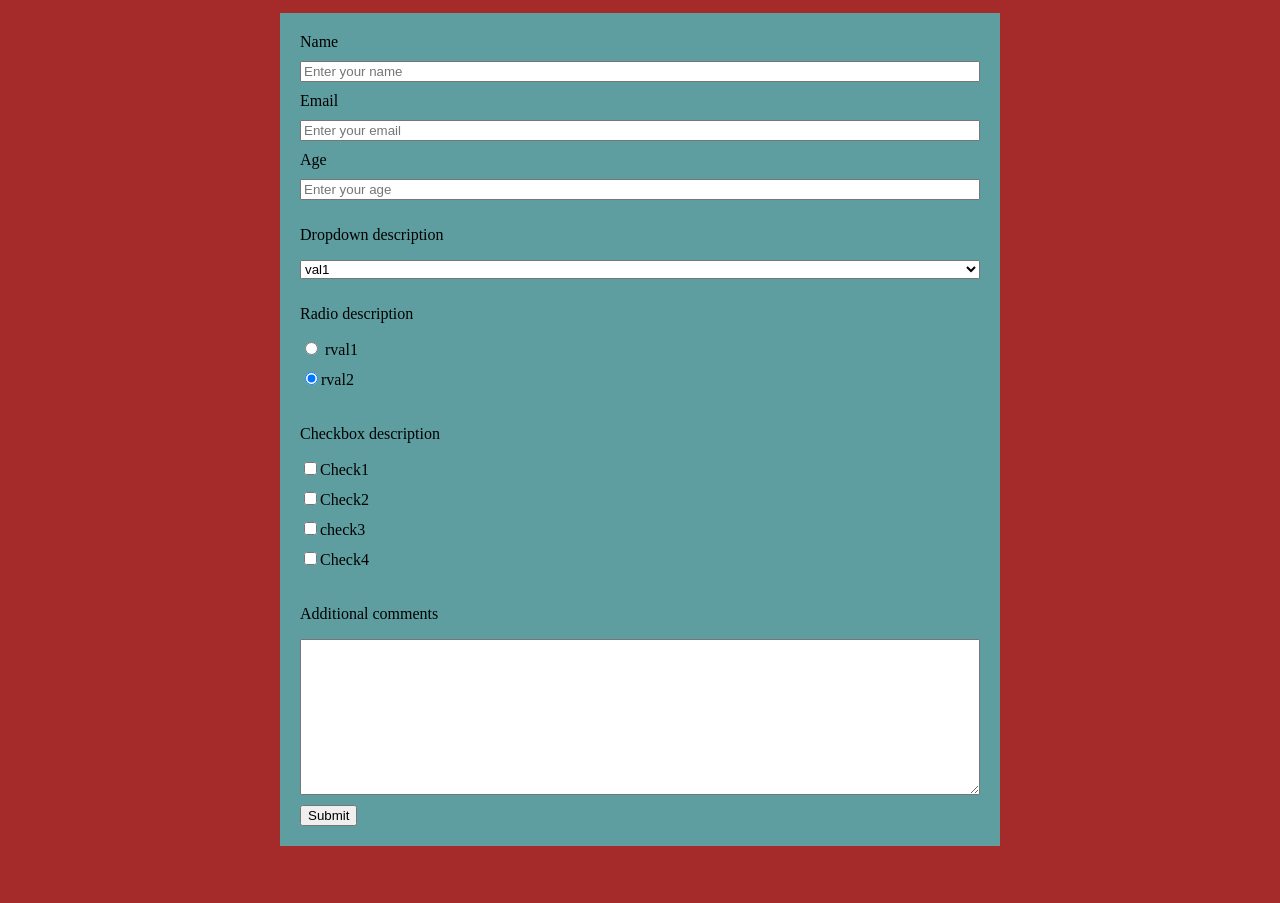
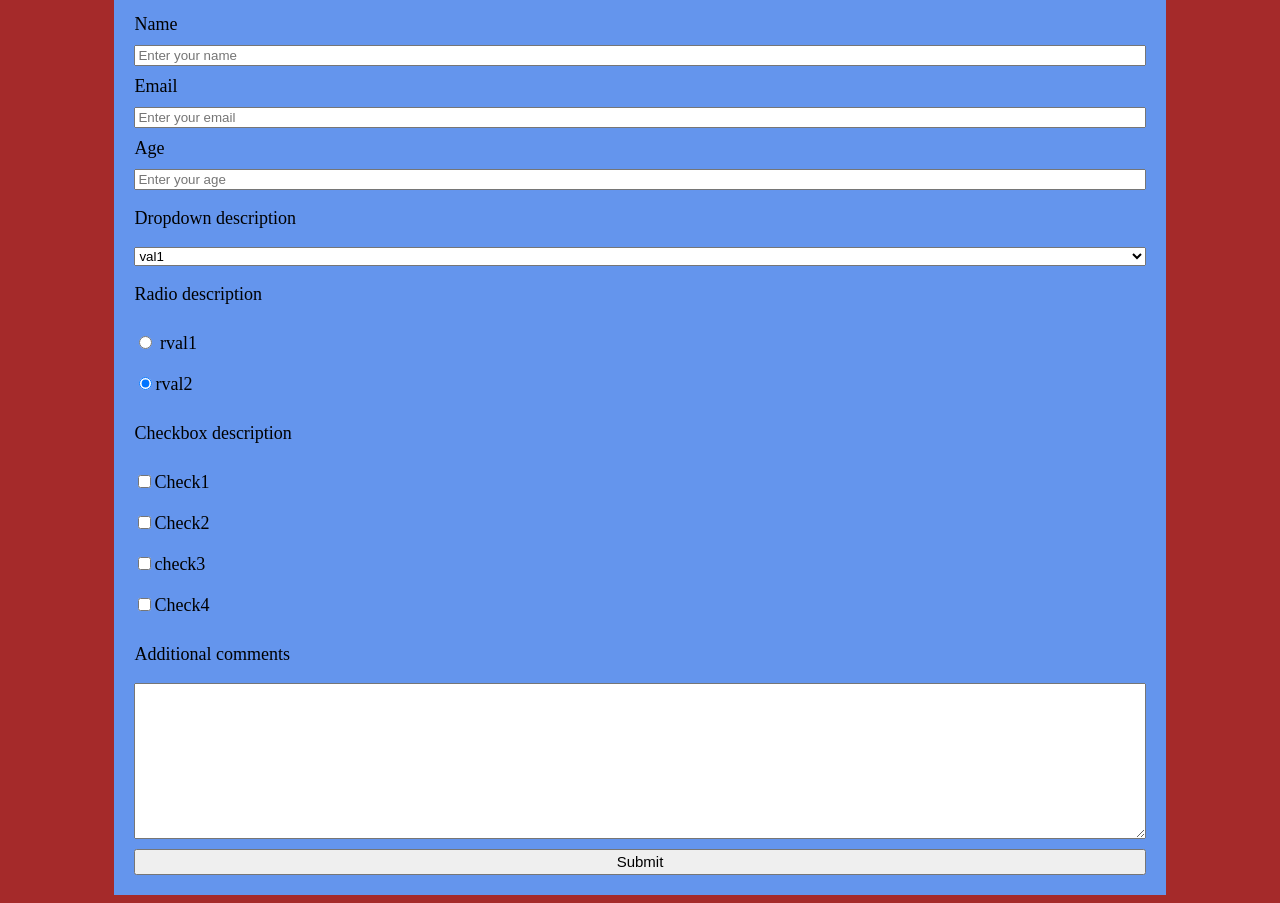
Before and after one commit to priyajitm/survey-form, a plain HTML site: page index.html in a window 1280 px wide. Shown: the part 129-1032 px from the top of the page. Before the commit the page ends 991 px from the top, so only its background shows below. Drawn offline with Linux system fonts and the light colour scheme.

Commit message:
partly done

```diff
--- a/style.css
+++ b/style.css
@@ -1,31 +1,29 @@
 body {
   background-color: brown;
+  font-family: "Times New Roman", Times, serif;
+  font-size: 18px;
 }
 #survey-form {
-  display: block;
-  background-color: cadetblue;
+  background-color: cornflowerblue;
+  margin: auto;
+  width: 80%;
   padding: 20px 20px;
 }
 .form-group {
   display: grid;
-  margin-bottom: 10px;
+}
+.form-group label {
+  padding: 10px 0;
+}
+.form-group input[] {
   width: 100%;
 }
-label {
-  margin-bottom: 10px;
+.header {
+  text-align: center;
 }
-.container {
+.submit-button {
   width: 100%;
-  margin: 3.125rem auto 0 auto;
+  margin-top: 10px;
+  line-height: 20px;
+  font-size: 15px;
 }
-@media (min-width: 576px) {
-  .container {
-    max-width: 540px;
-  }
-}
-
-@media (min-width: 768px) {
-  .container {
-    max-width: 720px;
-  }
-}
```
